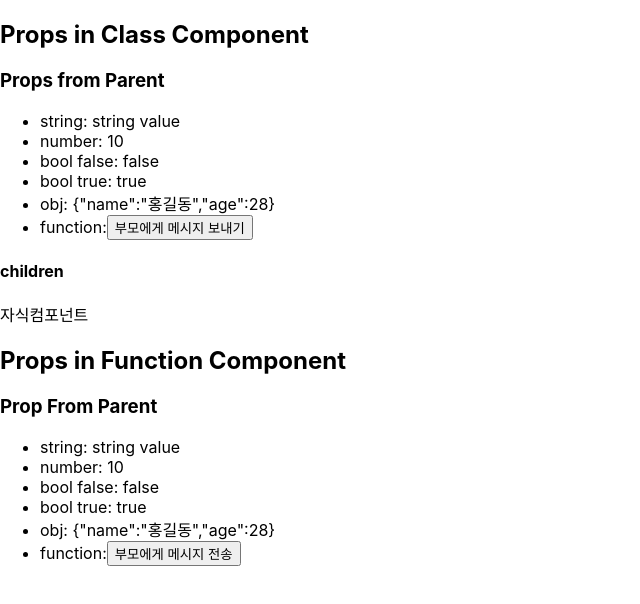
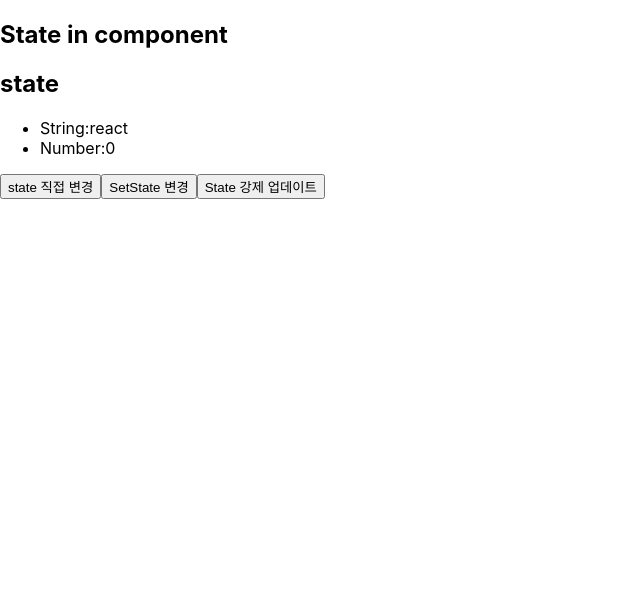
Before and after one commit to Jmeen/React-practice, a React (Create React App) app in the folder cra/: page / in a window 1280 px wide. Shown: the top 604 px of the page, without its empty margins (0-640 px from the left). Built offline with nearby package versions, Linux system fonts and the light colour scheme.

Commit message:
using state at component

```diff
--- /dev/null
+++ b/cra/src/App.state.jsx
@@ -0,0 +1,13 @@
+import React from "react";
+import Reactstate from "./component/ReactState";
+
+function App() {
+  return (
+    <div>
+      <h2>State in component</h2>
+      <Reactstate reactString={"react"} />
+    </div>
+  );
+}
+
+export default App;
--- /dev/null
+++ b/cra/src/component/ReactState.jsx
@@ -0,0 +1,51 @@
+import { Component } from "react";
+
+class ReactState extends Component {
+  constructor(props) {
+    super(props);
+    // state선언
+    this.state = {
+      stateString: this.props.reactString,
+      stateNumber: 0,
+    };
+  }
+
+  stateChange = (flag) => {
+    // flag : direct, setState, ForceUpdate
+    if (flag === "direct") {
+      this.state.stateString = "리액트 스테이트 직접 변경";
+      this.state.stateNumber += 1;
+    } else if (flag === "setstate") {
+      this.setState({
+        stateString: "setState 변경",
+        stateNumber: this.state.stateNumber + 1,
+      });
+      // setstate 함수 호출, state변경 -> render함수 호출
+    } else if (flag === "forceupdate") {
+      this.forceUpdate();
+    }
+  };
+
+  render() {
+    return (
+      <div>
+        <h2>state</h2>
+        <ul>
+          <li>String:{this.state.stateString}</li>
+          <li>Number:{this.state.stateNumber}</li>
+        </ul>
+        <button onClick={(e) => this.stateChange("direct", e)}>
+          state 직접 변경
+        </button>
+        <button onClick={(e) => this.stateChange("setstate", e)}>
+          SetState 변경
+        </button>
+        <button onClick={(e) => this.stateChange("forceupdate", e)}>
+          State 강제 업데이트
+        </button>
+      </div>
+    );
+  }
+}
+
+export default ReactState;
--- a/cra/src/index.js
+++ b/cra/src/index.js
@@ -1,7 +1,8 @@
 import React from 'react';
 import ReactDOM from 'react-dom';
 import './index.css';
-import App from './App.props';
+// import App from './App.props'; // propts 태스트
+import App from './App.state'; // state 테스트
 import reportWebVitals from './reportWebVitals';
 
 ReactDOM.render(
```
